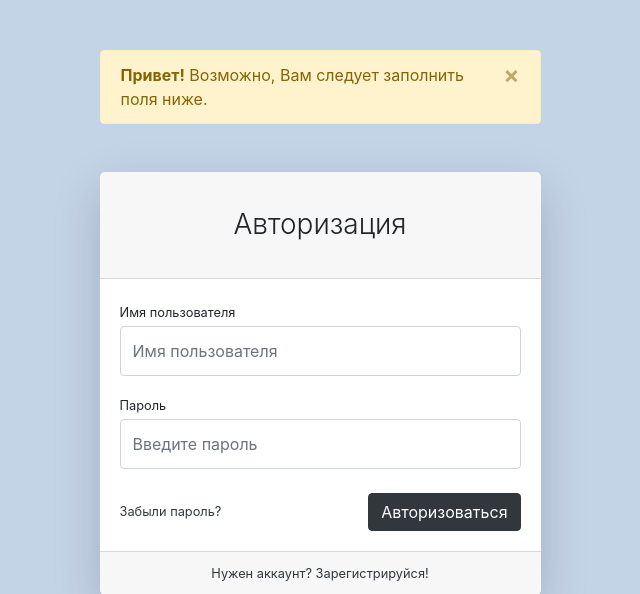
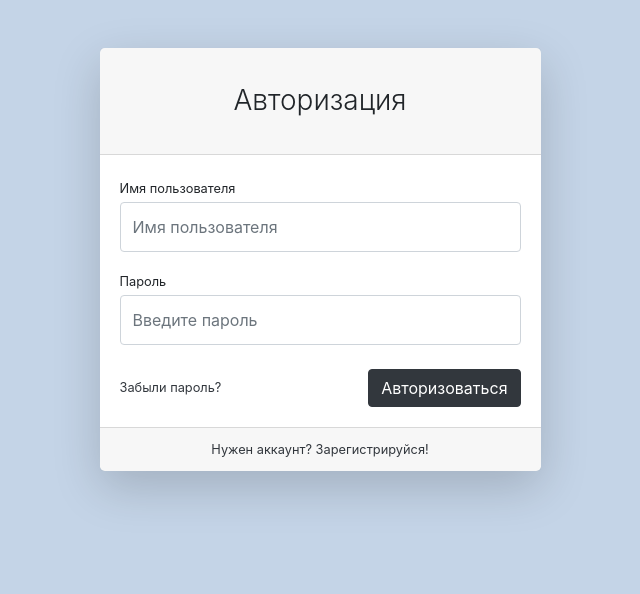
Before and after one commit to AlexandrKravtsov/Django_Simple_Store, a Django app: page /users/login/ in a window 1280 px wide. Shown: the top 594 px of the page, without its empty margins (320-960 px from the left). Run offline with Django 5.2, Linux system fonts and the light colour scheme; some libraries are stand-ins or nearby versions.

Commit message:
users app login.html revision

```diff
--- a/users/templates/users/login.html
+++ b/users/templates/users/login.html
@@ -20,13 +20,16 @@
             <div class="container">
                 <div class="row justify-content-center">
                     <div class="col-lg-5">
+                        {% if form.errors %}
                             <div class="alert alert-warning alert-dismissible fade show" role="alert"
                                  style="margin-top: 50px;">
-                            <strong>Привет!</strong> Возможно, Вам следует заполнить поля ниже.
+{#                                <strong>Привет!</strong> Возможно, Вам следует заполнить поля ниже.#}
+                                {{ form.non_field_errors }}
                                 <button type="button" class="close" data-dismiss="alert" aria-label="Close">
                                     <span aria-hidden="true">&times;</span>
                                 </button>
                             </div>
+                        {% endif %}
                         <div class="card shadow-lg border-0 rounded-lg mt-5">
                             <div class="card-header"><h3 class="text-center font-weight-light my-4">Авторизация</h3>
                             </div>
@@ -35,7 +38,8 @@
                                     {% csrf_token %}
                                     {#                                    {{ form.as_p }}#}
                                     <div class="form-group">
-                                        <label class="small mb-1" for="{{ form.username.id_for_label }}">Имя пользователя</label>
+                                        <label class="small mb-1" for="{{ form.username.id_for_label }}">Имя
+                                            пользователя</label>
                                         {{ form.username }}
                                     </div>
                                     <div class="form-group">
@@ -49,7 +53,8 @@
                                 </form>
                             </div>
                             <div class="card-footer text-center">
-                                <div class="small"><a href="{% url 'users:register' %}">Нужен аккаунт? Зарегистрируйся!</a></div>
+                                <div class="small"><a href="{% url 'users:register' %}">Нужен аккаунт?
+                                    Зарегистрируйся!</a></div>
                             </div>
                         </div>
                     </div>
--- a/users/templates/users/register.html
+++ b/users/templates/users/register.html
@@ -20,7 +20,6 @@
             <div class="container">
                 <div class="row justify-content-center">
                     <div class="col-lg-7">
-                        {##}
                         {% if form.errors %}
                             <div class="alert alert-warning alert-dismissible fade show" role="alert"
                                  style="margin-top: 50px;">
```
Lines whose indentation alone changed are shown as unchanged.
